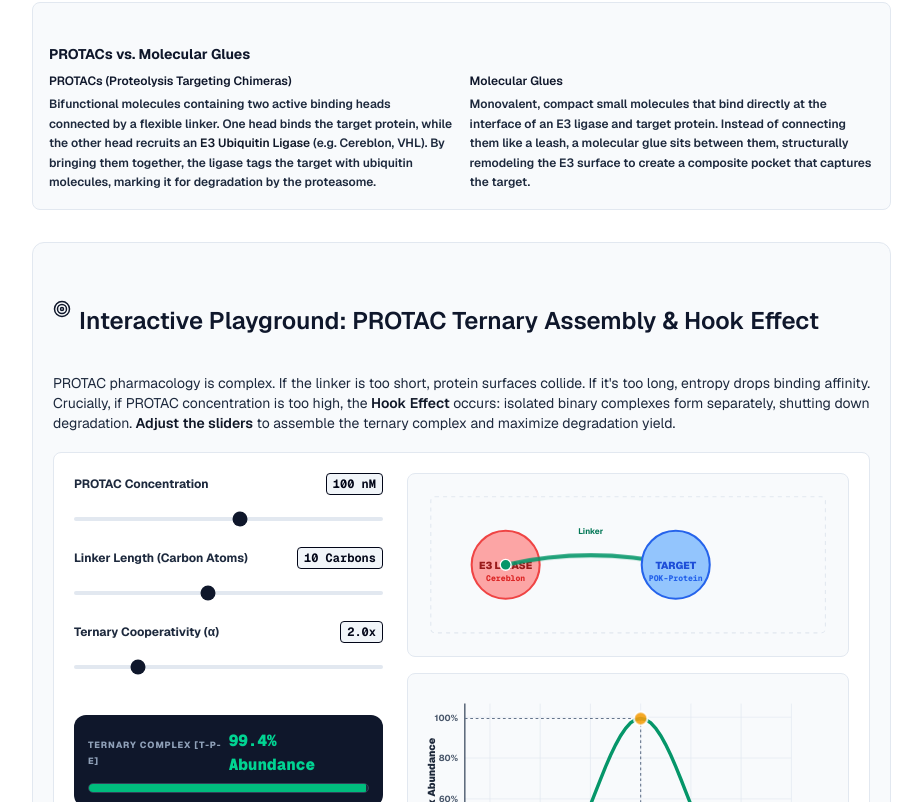
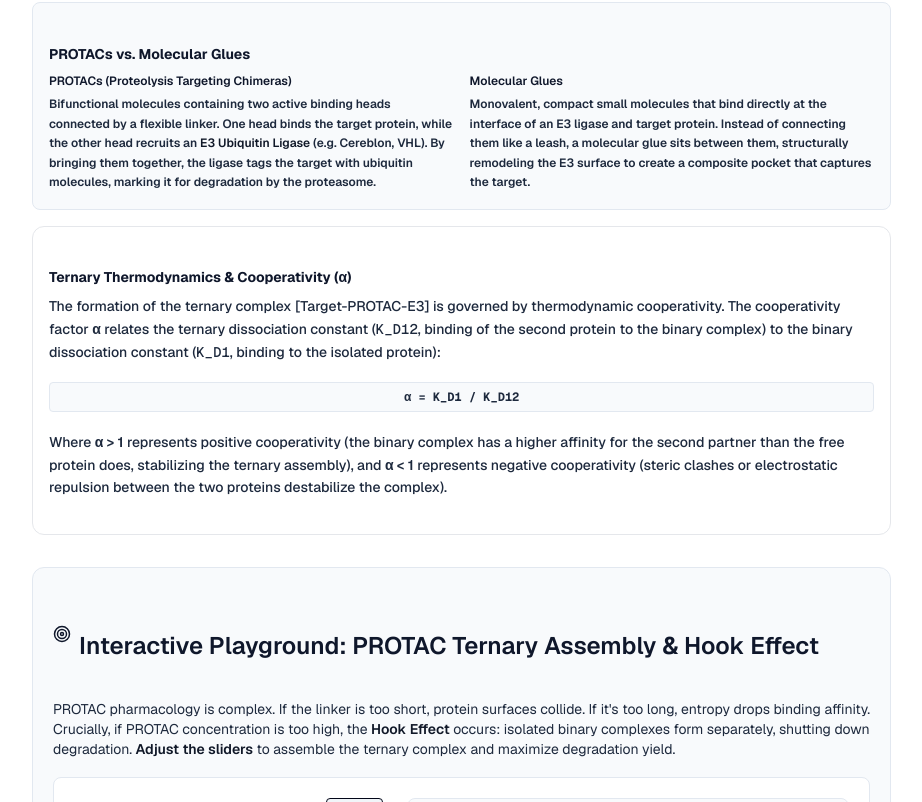
Before and after one commit to yboulaamane/learn-cadd, a Next.js app: page /advanced-frontiers in a window 1280 px wide. Shown: the part 1422-2224 px from the top of the page, without its empty margins (272-1194 px from the left). Built offline with nearby package versions, Linux system fonts and the light colour scheme.

Commit message:
fix(science): refine playground physics and add mathematical formulations for VS, QSAR, PROTAC, and toxicology

```diff
--- a/src/app/(tutorial)/advanced-frontiers/page.tsx
+++ b/src/app/(tutorial)/advanced-frontiers/page.tsx
@@ -160,6 +160,19 @@ export default function AdvancedFrontiersPage() {
               Monovalent, compact small molecules that bind directly at the interface of an E3 ligase and target protein. Instead of connecting them like a leash, a molecular glue sits between them, structurally remodeling the E3 surface to create a composite pocket that captures the target.
             </div>
           </div>
+        </div>
+
+        <div className="p-4 rounded-xl border border-border bg-white space-y-2">
+          <h4 className="font-bold text-sm text-slate-900">Ternary Thermodynamics &amp; Cooperativity (α)</h4>
+          <p className="text-sm text-slate-800 leading-relaxed font-medium">
+            The formation of the ternary complex [Target-PROTAC-E3] is governed by thermodynamic cooperativity. The cooperativity factor <span className="font-semibold">α</span> relates the ternary dissociation constant (<span className="font-mono">K_D12</span>, binding of the second protein to the binary complex) to the binary dissociation constant (<span className="font-mono">K_D1</span>, binding to the isolated protein):
+          </p>
+          <div className="my-2 font-mono text-center text-xs bg-slate-50 py-1.5 rounded text-slate-800 font-bold border border-slate-200">
+            {"α = K_D1 / K_D12"}
+          </div>
+          <p className="text-sm text-slate-800 leading-relaxed font-medium">
+            Where <span className="font-semibold">α &gt; 1</span> represents positive cooperativity (the binary complex has a higher affinity for the second partner than the free protein does, stabilizing the ternary assembly), and <span className="font-semibold">α &lt; 1</span> represents negative cooperativity (steric clashes or electrostatic repulsion between the two proteins destabilize the complex).
+          </p>
         </div>
       </section>
 
--- a/src/app/(tutorial)/in-silico-toxicology/page.tsx
+++ b/src/app/(tutorial)/in-silico-toxicology/page.tsx
@@ -192,7 +192,13 @@ export default function InSilicoToxicologyPage() {
           Historically, machine learning models in toxicology were viewed as black boxes. Modern regulatory bodies require model predictions to be interpretable. <strong>SHAP (SHapley Additive exPlanations)</strong>, derived from cooperative game theory, provides a solution by assigning each molecular descriptor a value that quantifies its contribution to the final prediction.
         </p>
         <p>
-          In chemoinformatics, SHAP analysis maps back onto a molecule's 2D structure, highlighting exactly which chemical bits increase the probability of toxicity (toxicophores) and which structural fragments lower the risk.
+          In cooperative game theory, Shapley values distribute a total payoff fairly among players based on their marginal contributions. In machine learning, the "payoff" is the model prediction, and the "players" are the individual molecular features. The Shapley value for a feature <span className="font-semibold">i</span> is defined as:
+        </p>
+        <div className="my-3 font-mono text-center text-xs bg-slate-50 py-2 rounded text-slate-805 font-bold border border-slate-200">
+          {"φ_i = Σ [ (|S|! × (|F| - |S| - 1)!) / |F|! ] × [ f(S ∪ {i}) - f(S) ]"}
+        </div>
+        <p className="text-sm text-slate-800 leading-relaxed font-medium">
+          Where <span className="font-semibold">F</span> is the set of all features, <span className="font-semibold">S</span> is a subset of features excluding feature <span className="font-semibold">i</span>, and <span className="font-semibold">f(S)</span> is the prediction function. This checks every possible permutation of features to isolate the independent effect of a single chemical bit. In chemoinformatics, SHAP analysis maps these values back onto a molecule's 2D structure, highlighting exactly which chemical bits increase the probability of toxicity (toxicophores) and which structural fragments lower the risk.
         </p>
       </section>
 
--- a/src/app/(tutorial)/molecular-docking/page.tsx
+++ b/src/app/(tutorial)/molecular-docking/page.tsx
@@ -30,8 +30,8 @@ export default function MolecularDockingPage() {
   // Compute pocket cleft surface boundary
   const pocketY = (x: number) => {
     if (x < 35 || x > 70) return 20;
-    // Quadratic curve defining the pocket cleft surface
-    return -0.183 * Math.pow(x - 50, 2) + 61.25;
+    // Quadratic curve defining the pocket cleft surface (symmetric from x=35 to x=70, peaking at 61.25)
+    return -0.13469 * Math.pow(x - 52.5, 2) + 61.25;
   };
 
   const getVertices = (x: number, y: number, rot: number) => {
--- a/src/app/(tutorial)/qsar-modeling/page.tsx
+++ b/src/app/(tutorial)/qsar-modeling/page.tsx
@@ -470,7 +470,13 @@ export default function QsarModelingPage() {
             The Williams Plot is a diagnostic scatter plot used to simultaneously identify structurally influential compounds and poorly predicted compounds. The <strong>X-axis</strong> represents the leverage (hat values, h_i), quantifying how far each compound lies from the centroid of the training set descriptor space. The <strong>Y-axis</strong> represents the standardized residuals (difference between predicted and observed values, scaled by standard deviation).
           </p>
           <p className="text-sm text-slate-800 leading-relaxed font-medium">
-            The critical warning limit is defined as <strong>h* = 3p/n</strong>, where p is the number of model parameters and n is the number of training compounds. Compounds with h &gt; h* <strong>AND</strong> |standardized residual| &gt; 3 are both structural outliers (outside the training chemical space) and poorly predicted; these data points should be flagged for manual review or removed from the model.
+            Mathematically, the leverage <span className="font-semibold">h_i</span> of a query compound represented by descriptor vector <span className="font-mono">x_i</span> is calculated using the hat matrix diagonal:
+          </p>
+          <div className="my-2 font-mono text-center text-xs bg-slate-50 py-1.5 rounded text-slate-800 font-bold border border-slate-200">
+            {"h_i = x_i × (X^T × X)^(-1) × x_i^T"}
+          </div>
+          <p className="text-sm text-slate-800 leading-relaxed font-medium">
+            Where <span className="font-semibold">X</span> is the training set descriptor matrix. The critical warning limit is defined as <strong>h* = 3p/n</strong>, where p is the number of model parameters (descriptors) plus 1, and n is the number of training compounds. Compounds with h &gt; h* lie outside the applicability domain of the model, meaning predictions for them represent extrapolation rather than interpolation and are highly unreliable.
           </p>
         </div>
 
--- a/src/app/(tutorial)/virtual-screening/page.tsx
+++ b/src/app/(tutorial)/virtual-screening/page.tsx
@@ -164,8 +164,11 @@ export default function VirtualScreeningPage() {
     return path;
   };
 
+  const factor = enrichmentLevel / 100;
   const auc = 0.5 + (enrichmentLevel / 200);
-  const ef5 = (auc * 20).toFixed(1);
+  // EF at 5% = fraction of actives retrieved in top 5% (TPR at FPR = 0.05) divided by 0.05
+  const tprAt5 = Math.min(Math.pow(0.05, 1 - factor), 1.0);
+  const ef5 = (tprAt5 / 0.05).toFixed(1);
 
   return (
     <div className="space-y-8">
```
